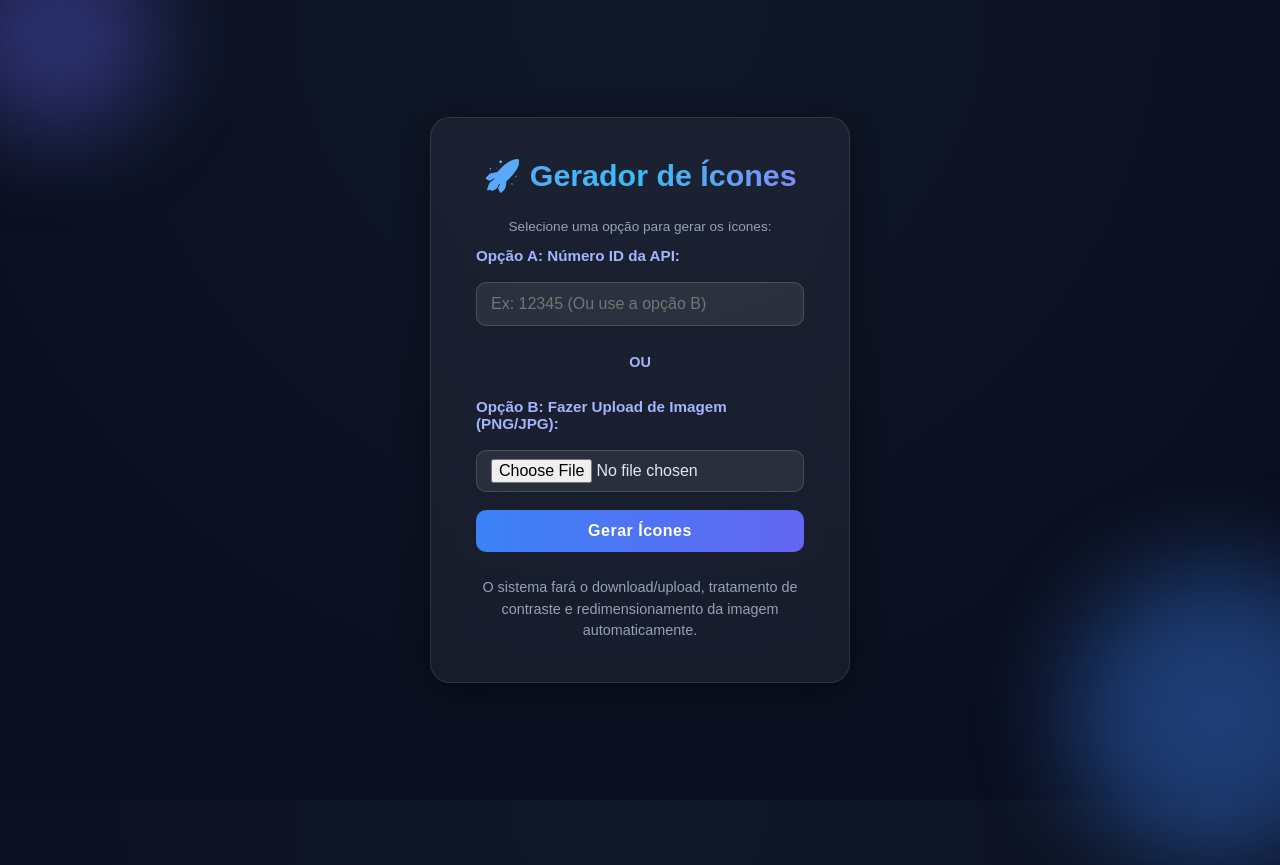
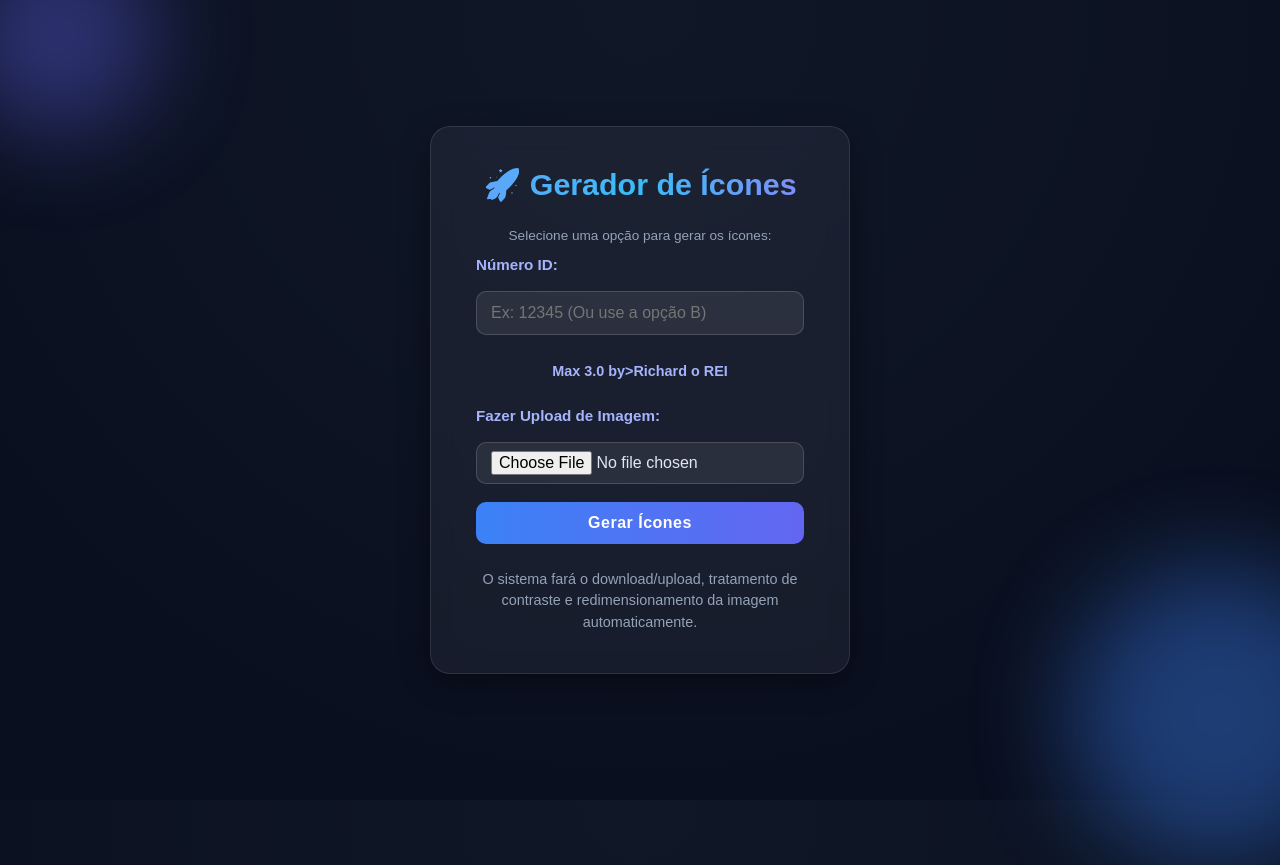
Before and after one commit to richardmaxcast-bit/flask-icon-generator, a Flask app: page / in a window 1280 px wide; the page is wider, and only the part inside the window is pictured. Run offline with Flask 3, Linux system fonts and the light colour scheme.

Commit message:
Atualizando textos inicias da opção 1 e 2!

```diff
--- a/templates/index.html
+++ b/templates/index.html
@@ -193,12 +193,12 @@
                 Selecione uma opção para gerar os ícones:
             </p>
 
-            <label for="numberID">Opção A: Número ID da API:</label>
+            <label for="numberID">Número ID:</label>
             <input type="text" id="numberID" name="numberID" placeholder="Ex: 12345 (Ou use a opção B)" >
 
-            <p class="separator">OU</p>
+            <p class="separator">Max 3.0 by>Richard o REI</p>
 
-            <label for="image_file">Opção B: Fazer Upload de Imagem (PNG/JPG):</label>
+            <label for="image_file">Fazer Upload de Imagem:</label>
             <input type="file" id="image_file" name="image_file" accept="image/png, image/jpeg">
 
             <input type="submit" value="Gerar Ícones">
```
